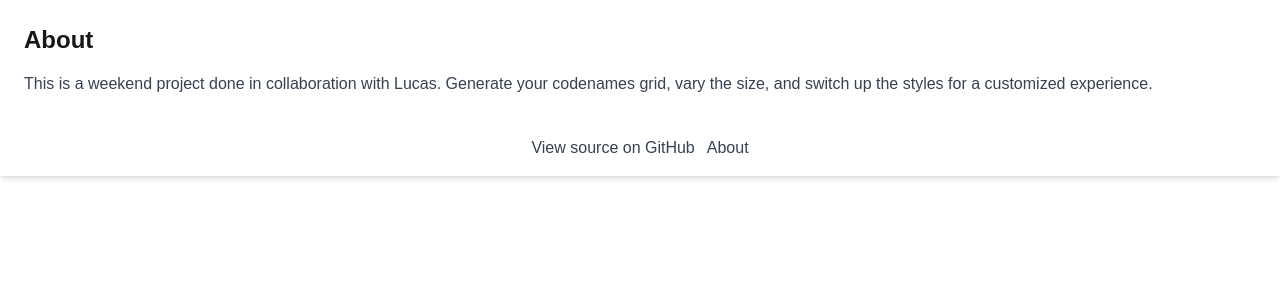
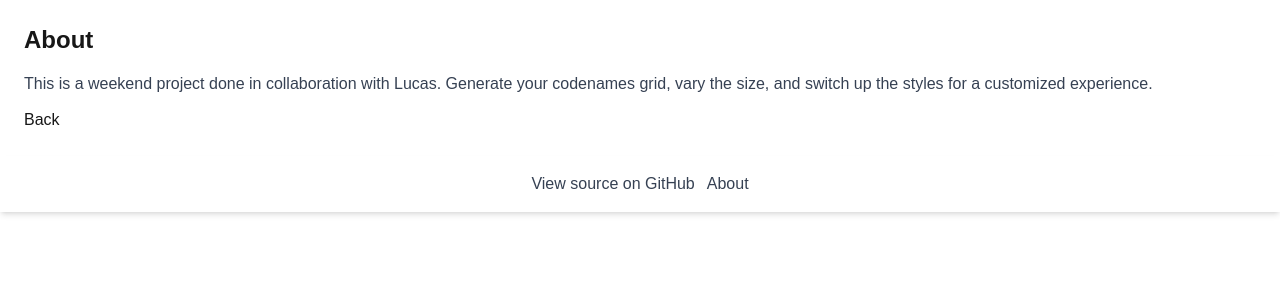
Before and after one commit to znichola/codenames-grid-gen, a Next.js app: page /about in a window 1280 px wide. Shown: the top 300 px of the page. Built offline with nearby package versions, Linux system fonts and the light colour scheme.

Commit message:
random style on load

```diff
--- a/app/about/page.tsx
+++ b/app/about/page.tsx
@@ -1,3 +1,5 @@
+import Link from "next/link";
+
 export default function About() {
   return (
     <main className="container mx-auto p-6">
@@ -5,6 +7,9 @@ export default function About() {
       <p className="mt-4 text-gray-700">
         This is a weekend project done in collaboration with Lucas. Generate your codenames grid, vary the size, and switch up the styles for a customized experience.
       </p>
+      <div className="pt-3">
+        <Link href="/">Back</Link>
+      </div>
     </main>
   );
 }
--- a/app/page.tsx
+++ b/app/page.tsx
@@ -9,6 +9,12 @@ import { default as GuanGrid } from "./gridGuan";
 import { default as GangsterGrid } from "./gridGangster";
 import { default as CottageGrid } from "./gridCottage";
 
+const gridStyles = [
+  CottageGrid,
+  GangsterGrid,
+  PopArtGrid,
+];
+
 export default function Home() {
   const [seed, setSeed] = useState<number | null>(null);
   const [dimention, setGridDimention] = useState(5);
@@ -17,6 +23,7 @@ export default function Home() {
 
   useEffect(() => {
     setSeed(Math.floor(Math.random() * 10000));
+    setGridStyle(Math.floor(Math.random() * 10000) % gridStyles.length);
   }, []); // Empty dependency array ensures this runs only once on mount
 
   useEffect(() => {
@@ -30,12 +37,6 @@ export default function Home() {
     setSeed(Math.floor(Math.random() * 10000));
   };
 
-  const gridStyles = [
-    CottageGrid,
-    GangsterGrid,
-    PopArtGrid,
-  ];
-
   const toggleGridStyle = () => {
 
     if (gridStyle + 1 > gridStyles.length)
@@ -46,6 +47,8 @@ export default function Home() {
 
   const GridComponent = gridStyles[gridStyle] || DefaultGrid;
 
+  if (seed == null)
+    return (<div></div>);
 
   return (
     <div>
```
Lines whose indentation alone changed are shown as unchanged.
